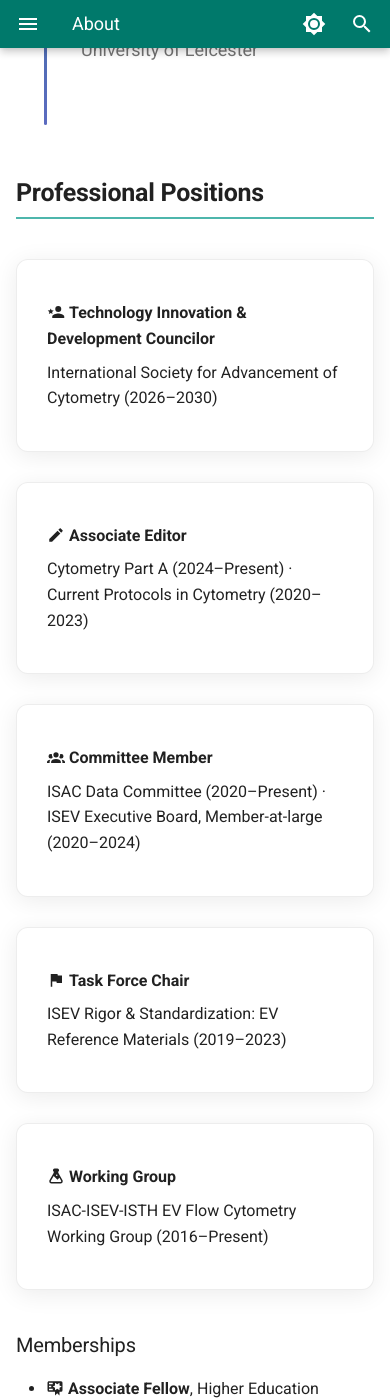
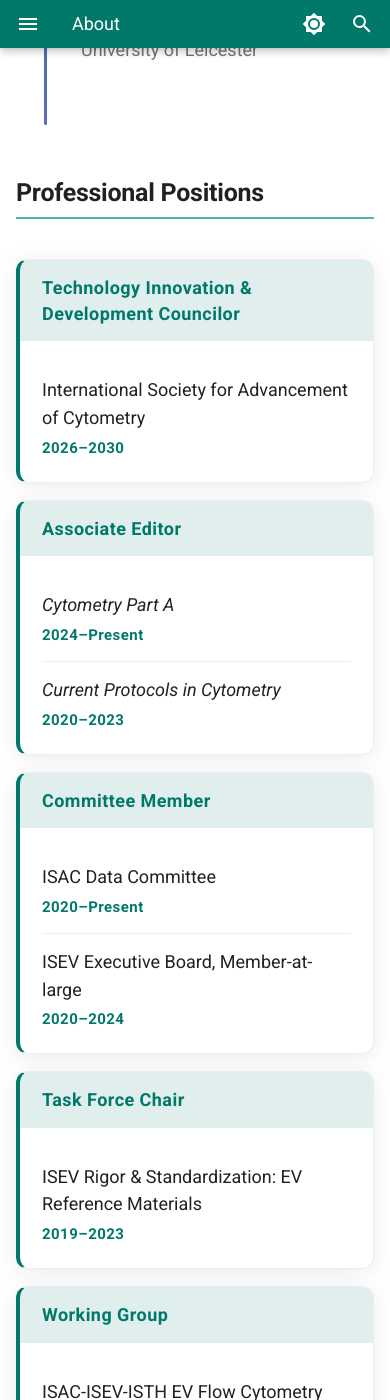
Before and after one commit to joadwe/personal-website, an MkDocs documentation site: the page built from docs/about.md, in a window 390 px wide and 1400 px high, scrolled down 2115 px. Built offline with MkDocs 1.6.1 and Material for MkDocs 9.7.7, drawn with Linux system fonts in a browser that asks for light colours; some of the changed text lies outside the part shown.

Commit message:
Improve professional positions layout

```diff
--- a/docs/about.md
+++ b/docs/about.md
@@ -71,52 +71,92 @@
 
 ## Professional Positions
 
-<div class="jw-cards" markdown>
+<div class="jw-positions">
 
-<div class="jw-card jw-reveal" markdown>
-
-:material-account-star: **Technology Innovation & Development Councilor**
-
-International Society for Advancement of Cytometry (2026–2030)
-
+<div class="jw-position jw-reveal">
+  <div class="jw-position__role">Technology Innovation &amp; Development Councilor</div>
+  <div class="jw-position__appointments">
+    <div class="jw-position__appointment">
+      <span class="jw-position__organization">International Society for Advancement of Cytometry</span>
+      <span class="jw-position__date">2026–2030</span>
+    </div>
+  </div>
 </div>
 
-<div class="jw-card jw-reveal" markdown>
-
-:material-pencil: **Associate Editor**
-
-Cytometry Part A (2024–Present) · Current Protocols in Cytometry (2020–2023)
-
+<div class="jw-position jw-reveal">
+  <div class="jw-position__role">Associate Editor</div>
+  <div class="jw-position__appointments">
+    <div class="jw-position__appointment">
+      <span class="jw-position__organization"><em>Cytometry Part A</em></span>
+      <span class="jw-position__date">2024–Present</span>
+    </div>
+    <div class="jw-position__appointment">
+      <span class="jw-position__organization"><em>Current Protocols in Cytometry</em></span>
+      <span class="jw-position__date">2020–2023</span>
+    </div>
+  </div>
 </div>
 
-<div class="jw-card jw-reveal" markdown>
-
-:material-account-group: **Committee Member**
-
-ISAC Data Committee (2020–Present) · ISEV Executive Board, Member-at-large (2020–2024)
-
+<div class="jw-position jw-reveal">
+  <div class="jw-position__role">Committee Member</div>
+  <div class="jw-position__appointments">
+    <div class="jw-position__appointment">
+      <span class="jw-position__organization">ISAC Data Committee</span>
+      <span class="jw-position__date">2020–Present</span>
+    </div>
+    <div class="jw-position__appointment">
+      <span class="jw-position__organization">ISEV Executive Board, Member-at-large</span>
+      <span class="jw-position__date">2020–2024</span>
+    </div>
+  </div>
 </div>
 
-<div class="jw-card jw-reveal" markdown>
-
-:material-flag: **Task Force Chair**
-
-ISEV Rigor & Standardization: EV Reference Materials (2019–2023)
-
+<div class="jw-position jw-reveal">
+  <div class="jw-position__role">Task Force Chair</div>
+  <div class="jw-position__appointments">
+    <div class="jw-position__appointment">
+      <span class="jw-position__organization">ISEV Rigor &amp; Standardization: EV Reference Materials</span>
+      <span class="jw-position__date">2019–2023</span>
+    </div>
+  </div>
 </div>
 
-<div class="jw-card jw-reveal" markdown>
-
-:material-flask: **Working Group**
-
-ISAC-ISEV-ISTH EV Flow Cytometry Working Group (2016–Present)
-
+<div class="jw-position jw-reveal">
+  <div class="jw-position__role">Working Group</div>
+  <div class="jw-position__appointments">
+    <div class="jw-position__appointment">
+      <span class="jw-position__organization">ISAC-ISEV-ISTH EV Flow Cytometry Working Group</span>
+      <span class="jw-position__date">2016–Present</span>
+    </div>
+  </div>
 </div>
 
 </div>
 
-### Memberships
+<div class="jw-positions">
 
-- :material-certificate: **Associate Fellow**, Higher Education Academy (2015–Present)
-- :material-account: **Member**, International Society of Extracellular Vesicles (2014–2024)
-- :material-account: **Member**, International Society for Advancement of Cytometry (2014–Present)
+<div class="jw-position jw-reveal">
+  <div class="jw-position__role">Associate Fellow</div>
+  <div class="jw-position__appointments">
+    <div class="jw-position__appointment">
+      <span class="jw-position__organization">Higher Education Academy</span>
+      <span class="jw-position__date">2015–Present</span>
+    </div>
+  </div>
+</div>
+
+<div class="jw-position jw-reveal">
+  <div class="jw-position__role">Member</div>
+  <div class="jw-position__appointments">
+    <div class="jw-position__appointment">
+      <span class="jw-position__organization">International Society of Extracellular Vesicles</span>
+      <span class="jw-position__date">2014–2024</span>
+    </div>
+    <div class="jw-position__appointment">
+      <span class="jw-position__organization">International Society for Advancement of Cytometry</span>
+      <span class="jw-position__date">2014–Present</span>
+    </div>
+  </div>
+</div>
+
+</div>
--- a/docs/stylesheets/extra.css
+++ b/docs/stylesheets/extra.css
@@ -271,6 +271,85 @@
   font-size: 0.85rem;
   color: var(--jw-text-muted);
   line-height: 1.5;
+}
+
+/* Professional positions and memberships */
+.jw-positions {
+  display: grid;
+  gap: 0.85rem;
+  margin: 2rem 0;
+}
+
+.jw-position {
+  display: grid;
+  gap: 0.85rem;
+  align-items: start;
+  background: var(--md-default-bg-color);
+  border: 1px solid var(--md-default-fg-color--lightest);
+  border-left: 4px solid var(--md-primary-fg-color);
+  border-radius: var(--jw-border-radius);
+  box-shadow: var(--jw-card-shadow);
+  overflow: hidden;
+}
+
+.jw-position__role {
+  background: color-mix(in srgb, var(--md-primary-fg-color) 12%, transparent);
+  color: var(--md-primary-fg-color);
+  font-size: 0.9rem;
+  font-weight: 700;
+  line-height: 1.4;
+  letter-spacing: 0.025em;
+  padding: 0.8rem 1.4rem;
+}
+
+.jw-position__appointments {
+  display: grid;
+  gap: 0.7rem;
+  min-width: 0;
+  padding: 1rem 1.4rem 1.2rem;
+}
+
+.jw-position__appointment {
+  display: grid;
+  grid-template-columns: minmax(0, 1fr) auto;
+  gap: 1rem;
+  align-items: baseline;
+}
+
+.jw-position__appointment + .jw-position__appointment {
+  border-top: 1px solid var(--md-default-fg-color--lightest);
+  padding-top: 0.7rem;
+}
+
+.jw-position__organization {
+  color: var(--md-default-fg-color);
+  font-size: 0.9rem;
+  line-height: 1.55;
+}
+
+.jw-position__date {
+  color: var(--md-primary-fg-color);
+  font-size: 0.75rem;
+  font-weight: 700;
+  letter-spacing: 0.03em;
+  white-space: nowrap;
+}
+
+@media (max-width: 700px) {
+  .jw-position__role {
+    padding: 0.75rem 1.1rem;
+  }
+
+  .jw-position__appointments {
+    padding: 0.9rem 1.1rem 1.1rem;
+  }
+}
+
+@media (max-width: 480px) {
+  .jw-position__appointment {
+    grid-template-columns: 1fr;
+    gap: 0.2rem;
+  }
 }
 
 /* ----------------------------------------------------------
```
